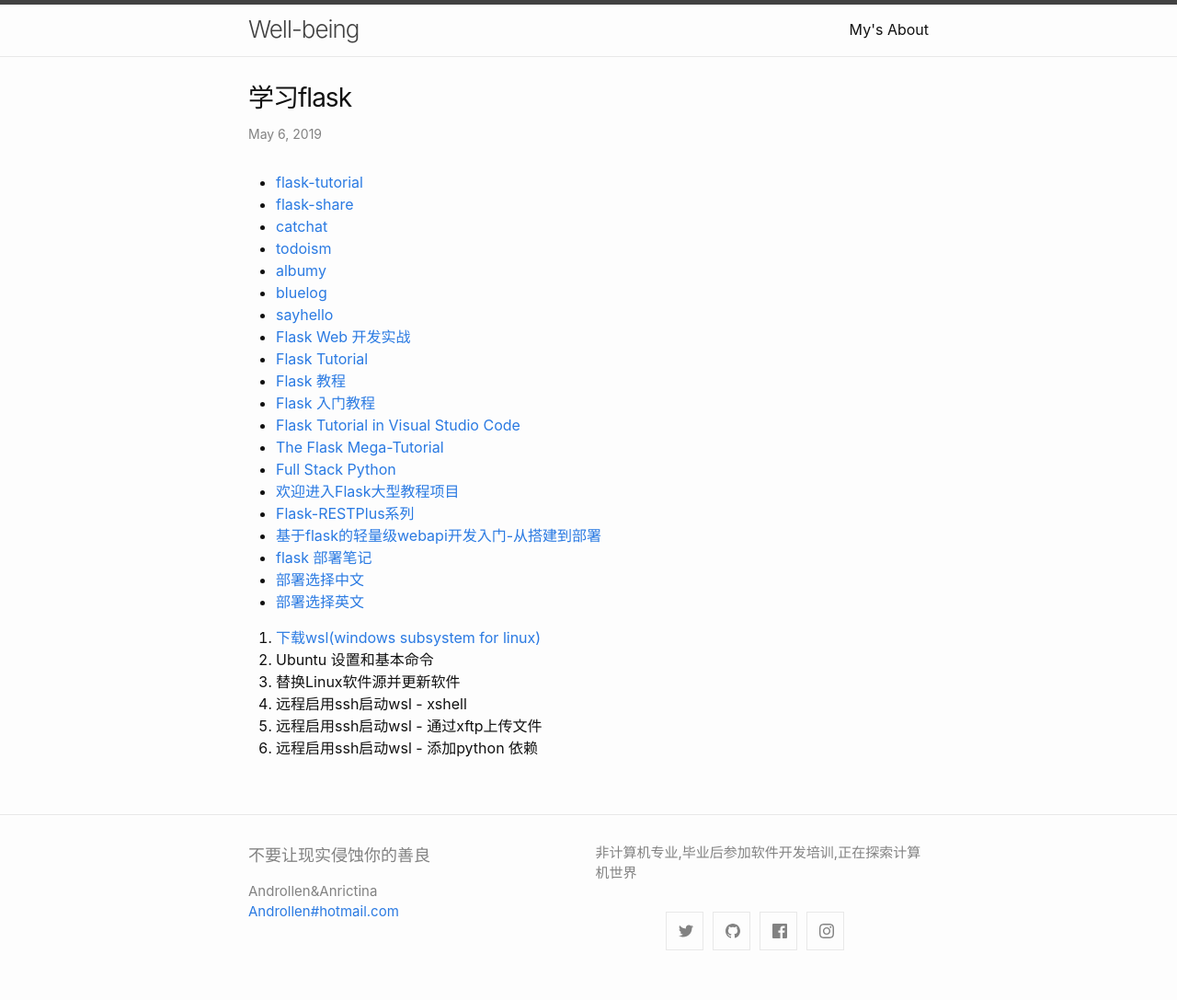
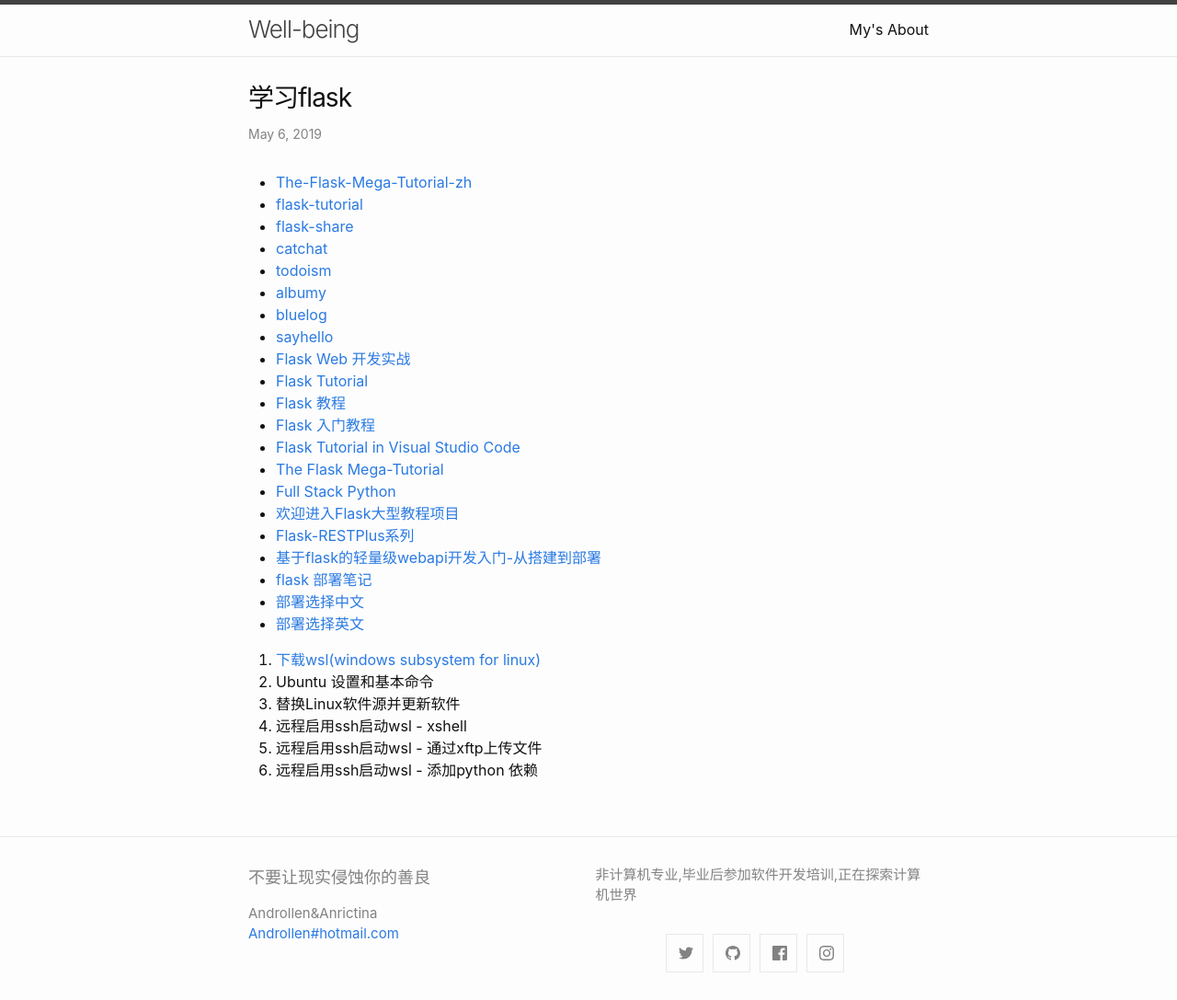
Before and after one commit to androllen/androllen.github.io, a Jekyll site: the page built from _posts/Technology/Python/Flask/2019-05-06-learning-flask.md, in a window 1280 px wide. Shown: the whole page at 92% size. Built offline with Jekyll 4.4.1, drawn with Linux system fonts in a browser that asks for light colours; our own code applies the rules of GitHub Pages for plain Markdown files; before the commit the page ends 1063 px from its top, so only the background shows below that.

Commit message:
Update 2019-05-06-learning-flask.md

```diff
--- a/_posts/Technology/Python/Flask/2019-05-06-learning-flask.md
+++ b/_posts/Technology/Python/Flask/2019-05-06-learning-flask.md
@@ -4,6 +4,7 @@
 tags: Flask Web Service
 ---
 
+- [The-Flask-Mega-Tutorial-zh](https://github.com/luhuisicnu/The-Flask-Mega-Tutorial-zh)
 - [flask-tutorial](https://github.com/greyli/flask-tutorial)
 - [flask-share](https://github.com/greyli/catchat)
 - [catchat](https://github.com/greyli/flask-share)
```
